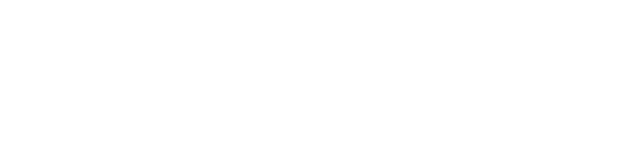
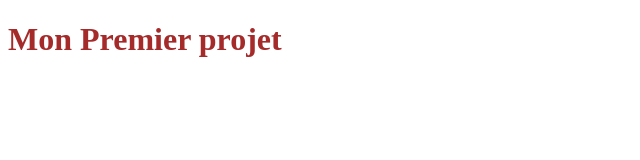
Before and after one commit to wasfaf/Mon-premier-projet, a plain HTML site: page index.html in a window 1280 px wide. Shown: the whole page, without its empty margins (0-640 px from the left). Drawn offline with Linux system fonts and the light colour scheme.

Commit message:
ajout d'un fichier CSS

```diff
--- /dev/null
+++ b/Style.css
@@ -0,0 +1,3 @@
+h1 {
+    color: brown;
+}
--- a/index.html
+++ b/index.html
@@ -3,9 +3,9 @@
 <head>
     <meta charset="UTF-8">
     <meta name="Mon projet " content="width=device-width, initial-scale=1.0">
-    <title>Document</title>
+    <title>Como esta Mariposa</title>
+    <link rel="stylesheet" href="style.css">
 </head>
 <body>
-
-</Test>
+    <h1>Mon Premier projet</h1>
 </html>
```
